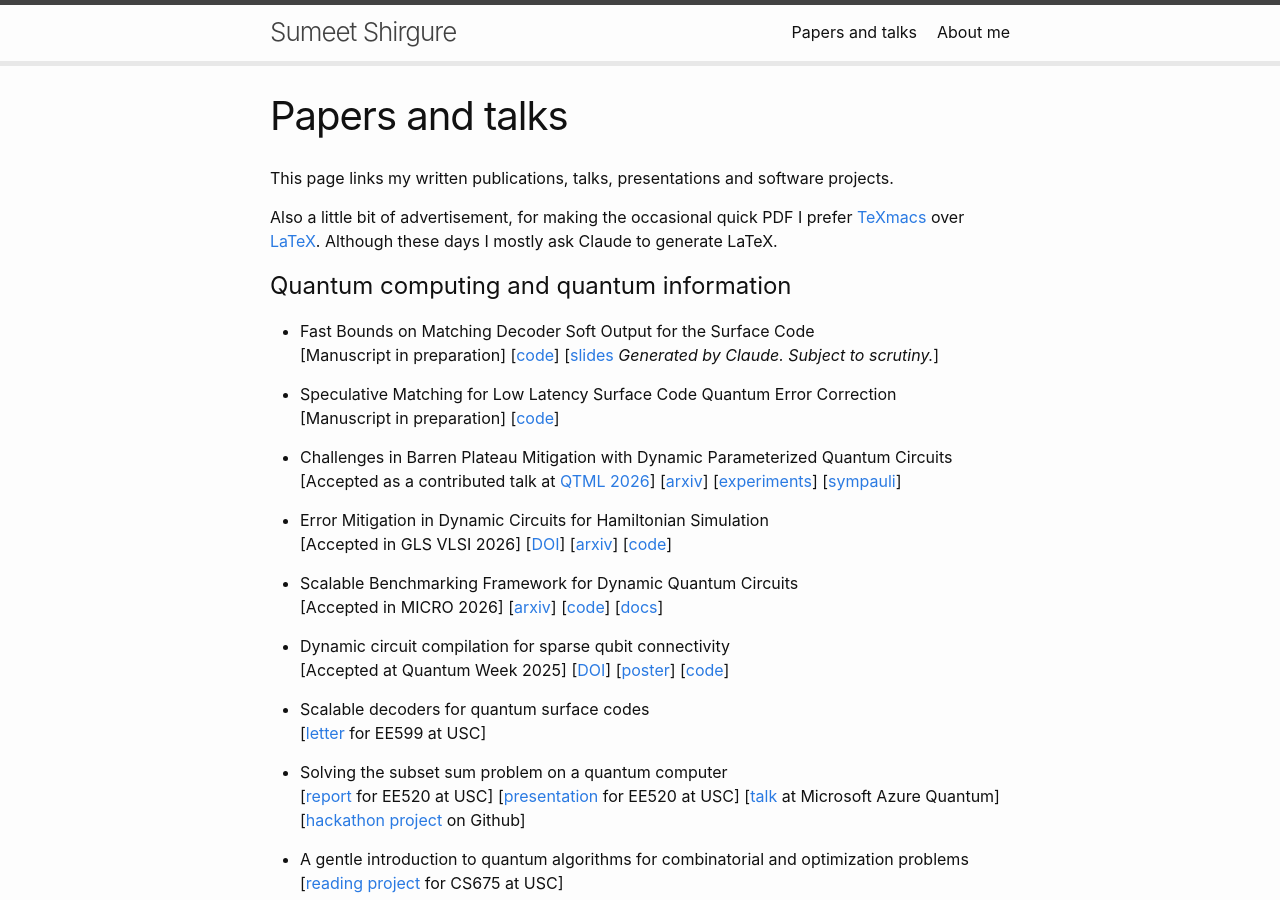
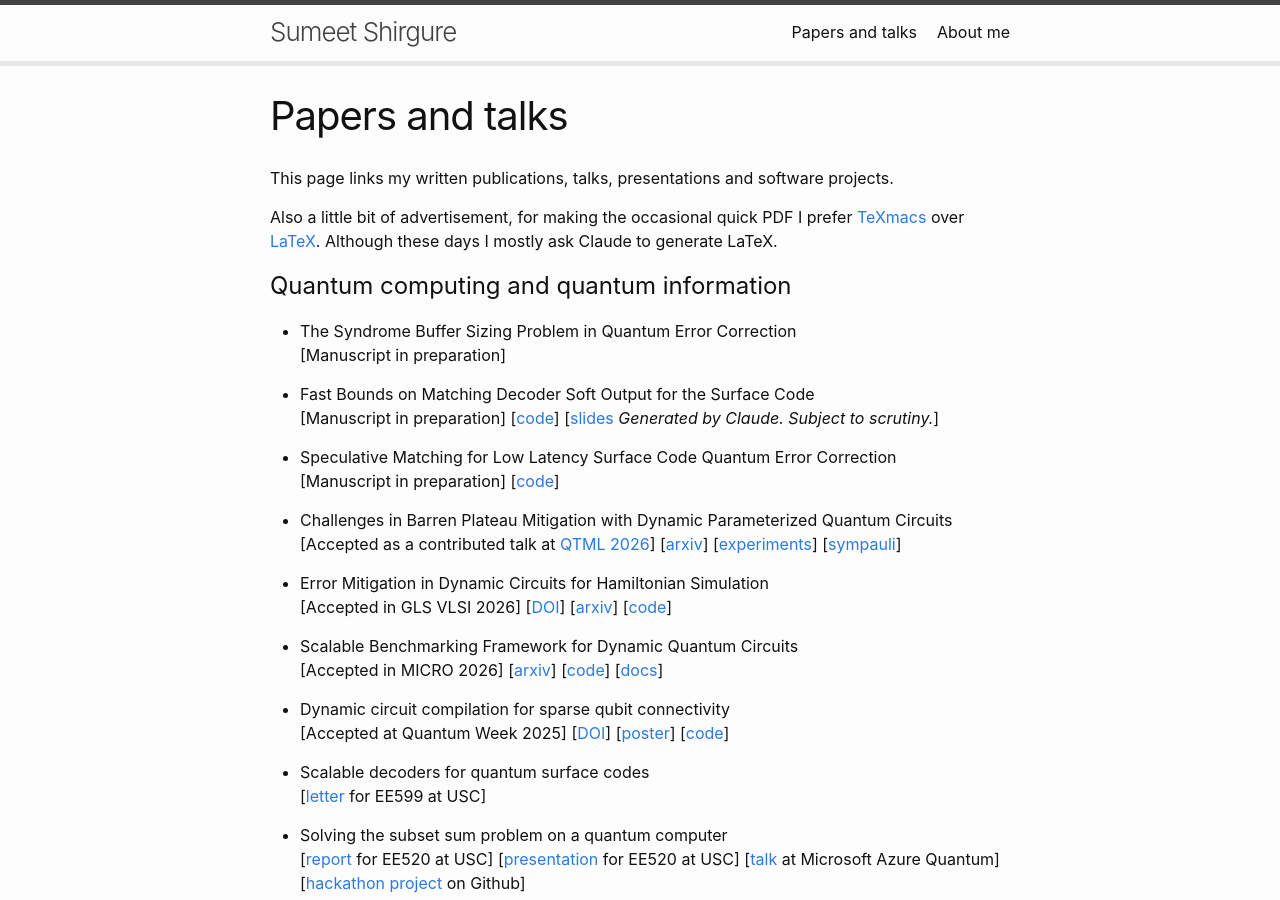
Before and after one commit to sumeetshirgure/sumeetshirgure.github.io, a Jekyll site: the page built from docs/0_writing_samples.markdown, in a window 1280 px wide and 900 px high. Built offline with Jekyll 4.4.1, drawn with Linux system fonts in a browser that asks for light colours.

Commit message:
Add new work in preparation.

```diff
--- a/docs/0_writing_samples.markdown
+++ b/docs/0_writing_samples.markdown
@@ -12,14 +12,20 @@ Although these days I mostly ask Claude to generate LaTeX.
 
 # Quantum computing and quantum information {#qcqi}
 
+- The Syndrome Buffer Sizing Problem in Quantum Error Correction\\
+    \[Manuscript in preparation\]
+
+
 - Fast Bounds on Matching Decoder Soft Output for the Surface Code\\
     \[Manuscript in preparation\]
     [[code](https://github.com/sumeetshirgure/fastgap)]
     [[slides](/assets/pdfs/presentations/compgap_talk.pdf) *Generated by Claude. Subject to scrutiny.*]
 
+
 - Speculative Matching for Low Latency Surface Code Quantum Error Correction\\
     \[Manuscript in preparation\]
     [[code](https://github.com/sumeetshirgure/SpecMatching)]
+
 
 - Challenges in Barren Plateau Mitigation with Dynamic Parameterized Quantum Circuits\\
     \[Accepted as a contributed talk at [QTML 2026](https://qtml2026.nithecs.ac.za/about)\]
```
Also changed, not shown: 1 other file.
